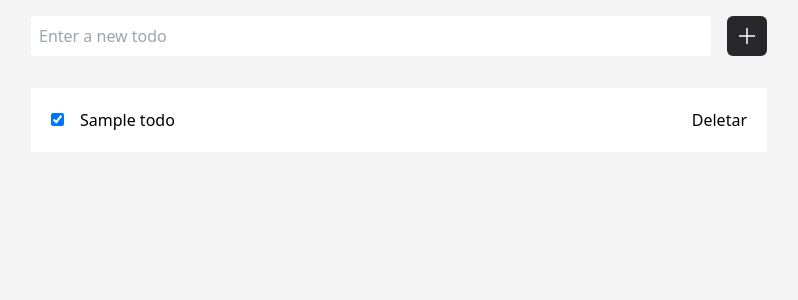
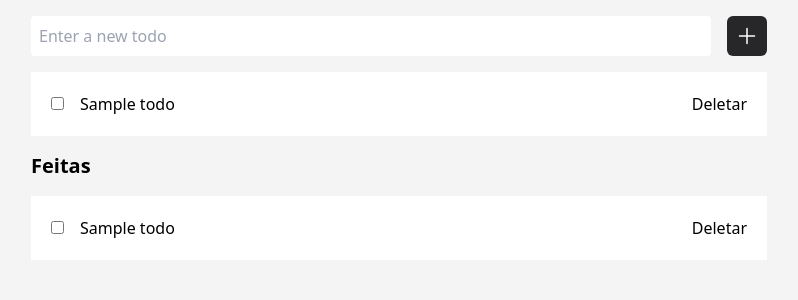
Before and after one commit to Jackson-Vieira/django-htmx, a Django app: template templates/index.html in a window 1280 px wide. Shown: the part 150-450 px from the top of the page, without its empty margins (241-1039 px from the left). Run offline with Django 5.2, Linux system fonts and the light colour scheme; tables that the repository leaves empty hold one stand-in row (values such as "Sample post"); the template is opened without the code that fills it: values that come from a table or form of the project are taken from there, most other values are stand-ins (such as "Sample title", 1, 10 or a date in 2020); some libraries are stand-ins or nearby versions.

Commit message:
feat: add mark tasks as done

```diff
--- a/templates/index.html
+++ b/templates/index.html
@@ -20,7 +20,7 @@
     <header class="flex justify-center items-center h-[150px]">
         <h1 class="text-3xl font-bold">Minimal ToDO</h1>
     </header>
-    <div class="flex flex-col space-y-8 p-4 mx-auto max-w-3xl">
+    <div class="flex flex-col space-y-4 p-4 mx-auto max-w-3xl">
         <form class="flex space-x-4" hx-post="{% url 'todos' %}" hx-swap="none" hx-on::before-request="this.reset()">
             {#            {% csrf_token %}#}
             <input class="flex-1 p-2 rounded" type="text" name="name" placeholder="Enter a new todo">
@@ -35,11 +35,17 @@
         </form>
         <div>
             <ul id="todos" class="flex flex-col space-y-4">
-                {% for todo in todos %}
+                {% for todo in undone %}
                     {% include 'todo.html' with todo=todo %}
                 {% endfor %}
             </ul>
         </div>
+        <ul class="flex flex-col space-y-4" id="todos__done">
+            <h2 class="text-xl font-bold">Feitas</h2>
+            {% for todo in doned %}
+                {% include 'todo.html' with todo=todo %}
+            {% endfor %}
+        </ul>
     </div>
 </div>
 </body>
--- a/templates/todo.html
+++ b/templates/todo.html
@@ -7,6 +7,7 @@
                checked
         {% endif %} />
     </form>
-    <span class="flex-1">{{ todo.name }}</span>
+    <span class="flex-1 {% if todo.done %} line-through {% endif %}"
+    >{{ todo.name }}</span>
     <button type="button" hx-delete="{% url 'todo_detail' todo_id=todo.id %}" hx-swap="outerHTML" hx-target="closest .todo" hx-trigger="click">Deletar</button>
 </li>
```
Also changed, not shown: TODO.md (+7 -5 lines), core/views.py (+5 -2 lines), templates/oob-todo-toggle_hx.html (added, +9 -0 lines).
